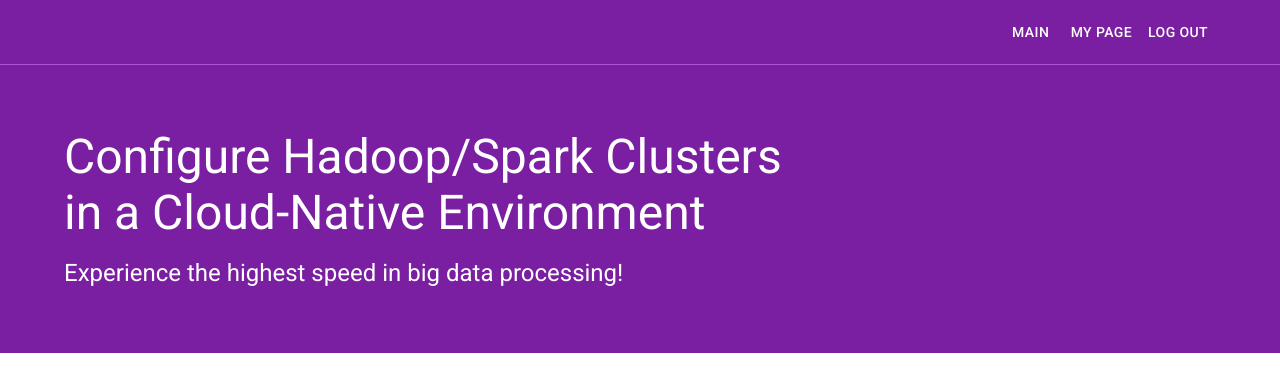
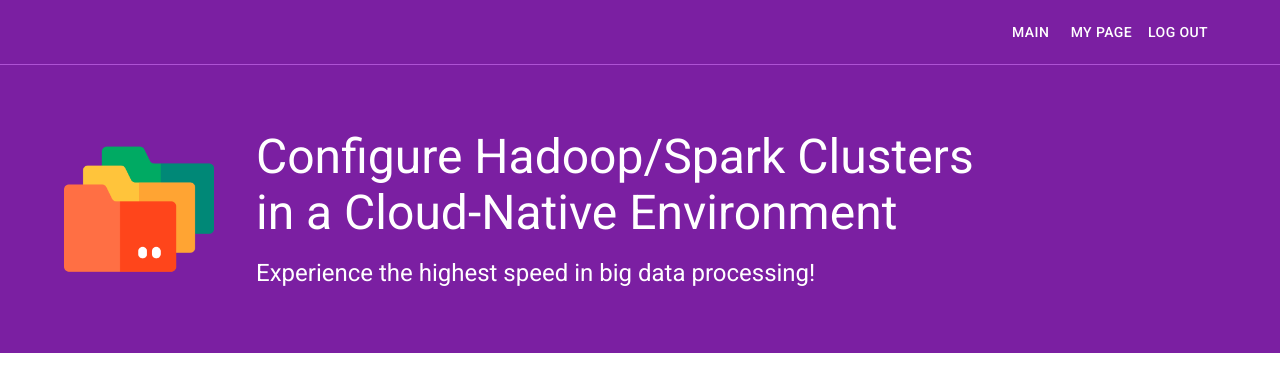
Before and after one commit to doheez/k8s-big-data-platform, a React (Create React App) app in the folder client/: page / in a window 1280 px wide. Shown: the top 392 px of the page. Built offline with nearby package versions, Linux system fonts and the light colour scheme.

Commit message:
feat: Add folder image to banner
배너 좌측에 폴더 이미지를 추가합니다.

Task: #6

```diff
--- a/client/src/components/Banner/Banner.js
+++ b/client/src/components/Banner/Banner.js
@@ -1,9 +1,15 @@
 import { Box, Container, Grid, Typography } from '@mui/material';
+import folder from '../../images/folder.png';
 
 export default function Banner() {
   return (
-    <Box sx={{ backgroundColor: "primary.main", color: "primary.contrastText" }}>
+    <Box sx={{ backgroundColor: 'primary.main', color: 'primary.contrastText' }}>
       <Container maxWidth="lg">
+        <Grid container direction="row">
+          <Grid item xs={2.5} lg={2} sx={{ display: { xs: 'none', md: 'flex' }, alignItems: 'center' }}>
+            <img src={folder} width="150px" alt="banner" />
+          </Grid>
+          <Grid item xs>
             <Grid container direction="column">
               <Grid item mt={8}>
                 <Typography variant="h3">Configure Hadoop/Spark Clusters</Typography>
@@ -15,6 +21,8 @@ export default function Banner() {
                 <Typography variant="h5">Experience the highest speed in big data processing!</Typography>
               </Grid>
             </Grid>
+          </Grid>
+        </Grid>
       </Container>
     </Box>
   );
```
Also changed, not shown: client/src/images/folder.png (added). Lines whose indentation alone changed are shown as unchanged.
